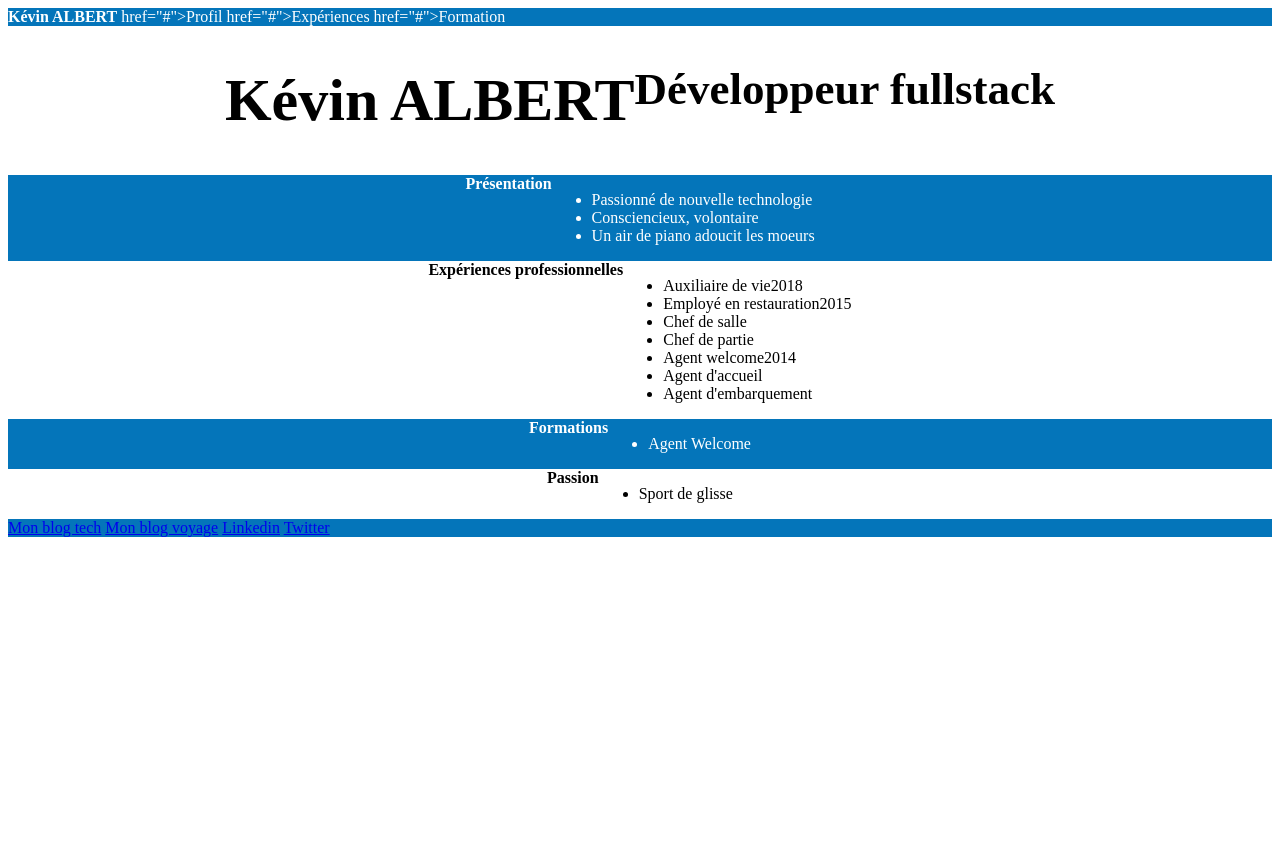
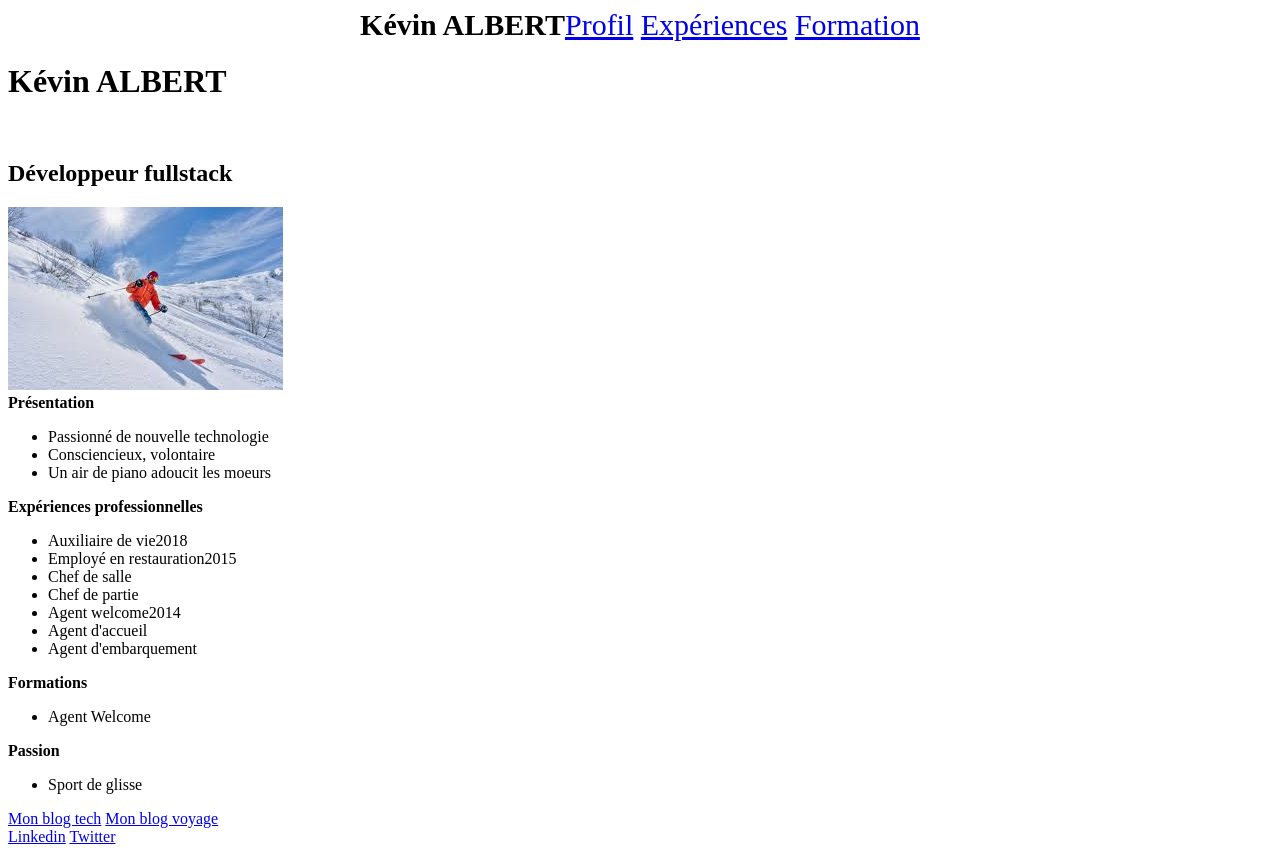
Before and after one commit to kevinalbert7/my-cv, a plain HTML site: page index.html in a window 1280 px wide. Before the commit the page ends 800 px from the top, so only its background shows below. Drawn offline with Linux system fonts and the light colour scheme.

Commit message:
html-css

```diff
--- a/index.html
+++ b/index.html
@@ -8,22 +8,28 @@
         <link rel="stylesheet" href="./styles.css">
     </head>
 
+  <!--En-tête-->
     <header>
-        <nav class="en-tete">
-            <a><strong>Kévin ALBERT</strong></a>
-            <a> href="#">Profil</a>
-            <a> href="#">Expériences</a>
-            <a> href="#">Formation</a>
+        <nav class="name1">
+            <div><strong>Kévin ALBERT</strong></div>
+            <div class="menu1">
+                <a href="#">Profil</a>
+                <a href="#">Expériences</a>
+                <a href="#">Formation</a>
+            </div>
         </nav>
-
-        <div class="name">
-            <h1>Kévin ALBERT</h1>
-            <h2>Développeur fullstack</h2>
-        </div>
     </header>
 
     <body>
+        <div class="name2">
+            <h1>Kévin ALBERT</h1></br>
+            <h2>Développeur fullstack</h2>
+        </div>
+        <div class="photo">
+            <img src="img/profil.jpg"><alt="Photo de profil">
+        </div>
 
+        <div>
         <div class="presentation"><span><strong>Présentation</strong></span>
             <ul>
                 <li>Passionné de nouvelle technologie</li>
@@ -31,8 +37,10 @@
                 <li>Un air de piano adoucit les moeurs</li>
             </ul>
         </div>
+        </div>
 
-        <div class="experiences">
+        <div>
+        <div class="expériences">
             <span><strong>Expériences professionnelles</strong></span>
             <ul>
                 <li><a>Auxiliaire de vie</a><a>2018</a></li>
@@ -44,27 +52,36 @@
                     <li>Agent d'embarquement</li>
             </ul>
         </div>
+        </div>
 
-        <div class="formations"><span><strong>Formations</strong></span>
+        <div>
+        <div class="container"><span><strong>Formations</strong></span>
                     <ul>
                         <li>Agent Welcome</li>
                     </ul>
         </div>
+        </div>
 
-        <div class="passions"><span><strong>Passion</strong></span>
+        <div>
+        <div class="container"><span><strong>Passion</strong></span>
             <ul>
                 <li>Sport de glisse</li>
             </ul>
         </div>
+        </div>
+    </body>
 
     <footer>
-            <div>
-                <nav id="liens">
+        <div class="liens1">
+            <nav>
                 <a href="#">Mon blog tech</a>
                 <a href="#">Mon blog voyage</a>
+            </nav>
+        </div>
+        <div class="liens2">
+             <nav>
                 <a href="#">Linkedin</a>
                 <a href="#">Twitter</a>
             </nav>
         </div>
     </footer>
-    </body>
--- a/styles.css
+++ b/styles.css
@@ -5,53 +5,39 @@
     color: white;
 }
 
-div.name
+.container
+{
+    margin: 16px auto
+}
+.name1
 {
     display: flex;
     height: 100%;
     width: 100%;
     justify-content:center;
     font-size: 30px;
+
+.menu1
+{
+
 }
 
-div.presentation
+.name2
 {
-    display: flex;
-    height: 100%;
-    width: 100%;
-    justify-content:center;
-    background-color: #0475ba;
-    color: white;
+
 }
 
-div.experiences
+.photo
 {
-    display: flex;
-    height: 100%;
-    width: 100%;
-    justify-content:center;
+
 }
 
-div.formations
+.presentation
 {
-    display: flex;
-    height: 100%;
-    width: 100%;
-    justify-content:center;
-    background-color: #0475ba;
-    color: white;
+
 }
 
-div.passions
+.experiences
 {
-    display: flex;
-    height: 100%;
-    width: 100%;
-    justify-content:center;
+
 }
-
-#liens
-{
-    background-color: #0475ba;
-    color: white;
-}
```
Lines whose indentation alone changed are shown as unchanged.
